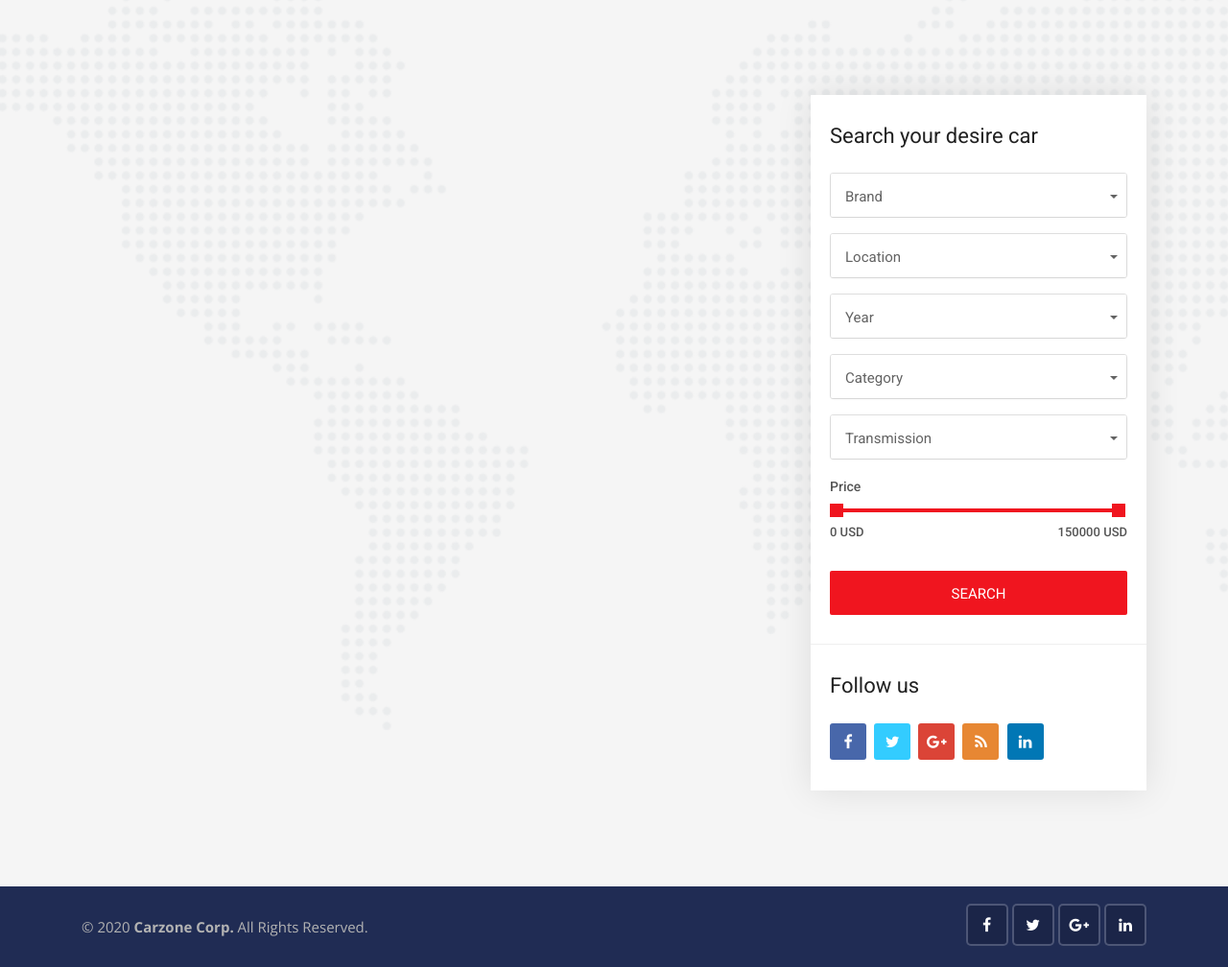
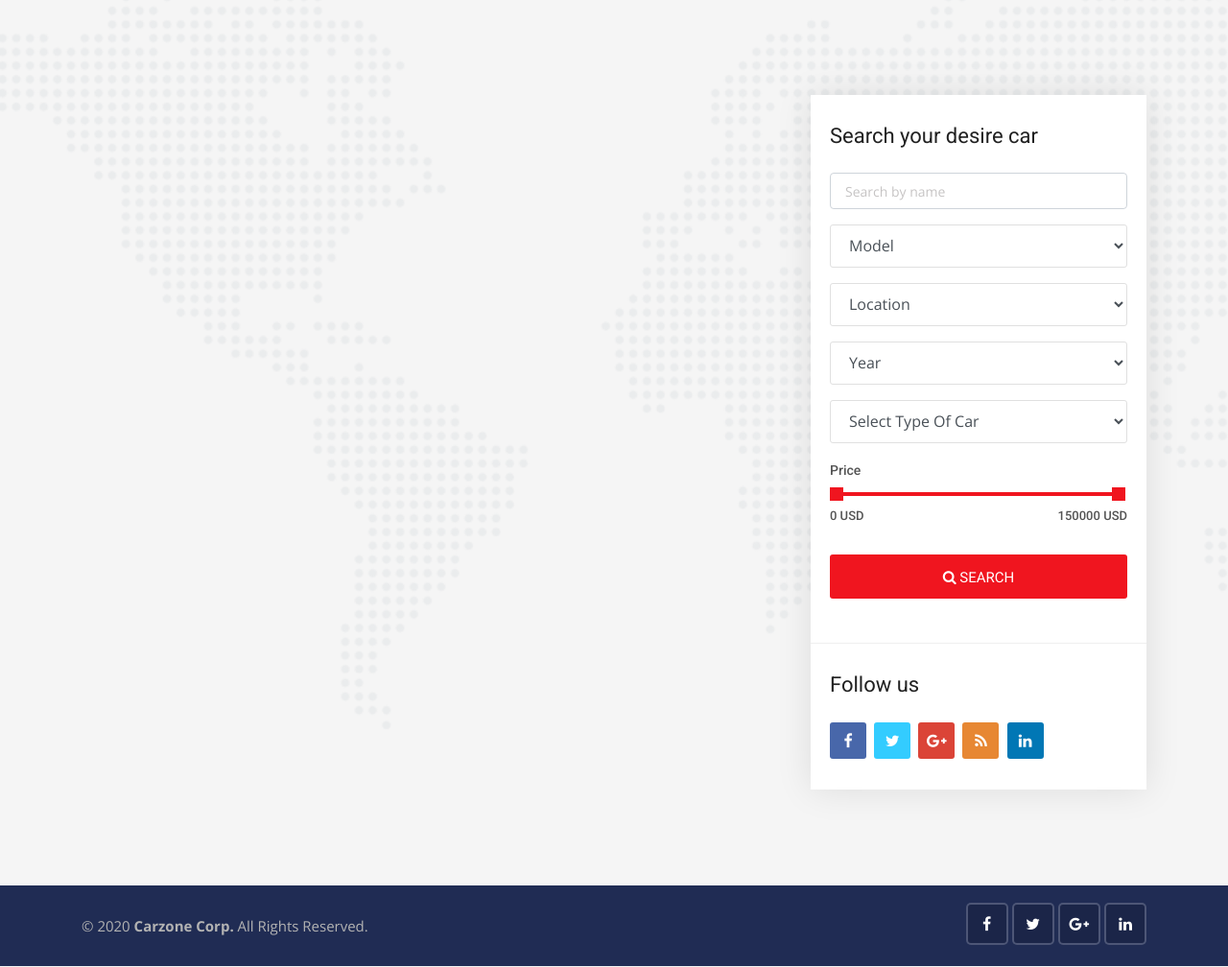
Before and after one commit to dilipksahu/Data_Science_Projects, a Django app: page /cars/ in a window 1280 px wide. Shown: the part 361-1369 px from the top of the page at 96% size. Run offline with Django 3.2, Linux system fonts and the light colour scheme; data that the repository does not hold is empty; some libraries are stand-ins or nearby versions.

Commit message:
car page and car_search page all  search functionality completed

```diff
--- a/CarZone-Django-Project/cars/views.py
+++ b/CarZone-Django-Project/cars/views.py
@@ -8,8 +8,17 @@ def cars(request):
     paginator = Paginator(cars, 4)
     page = request.GET.get('page')
     paged_cars = paginator.get_page(page)
+
+    model_search = Car.objects.values_list('model',flat=True).distinct()
+    city_search = Car.objects.values_list('city',flat=True).distinct()
+    year_search = Car.objects.values_list('year',flat=True).distinct()
+    body_style_search = Car.objects.values_list('body_style',flat=True).distinct()
     data = {
      'cars':paged_cars,
+     'model_search':model_search,
+     'city_search':city_search,
+     'year_search':year_search,
+     'body_style_search':body_style_search,
     }
     return render(request,'cars/cars.html',data)
 
@@ -22,16 +31,61 @@ def car_detail(request,id):
 
 def search(request):
     cars = Car.objects.order_by('-created_date')
-    if 'keyword' in request.GET:
-        keyword = request.GET['keyword']   # Storing website url keyword value on variable
+    model_search = Car.objects.values_list('model',flat=True).distinct()
+    city_search = Car.objects.values_list('city',flat=True).distinct()
+    year_search = Car.objects.values_list('year',flat=True).distinct()
+    body_style_search = Car.objects.values_list('body_style',flat=True).distinct()
+    transmission_search = Car.objects.values_list('transmission',flat=True).distinct()
+    color_search = Car.objects.values_list('color',flat=True).distinct()
+
+    if 'keyword' in request.GET:           # keyword in url path
+        keyword = request.GET['keyword']   # extract keyword value and store in variable keyword
         if keyword:
-            cars = cars.filter(description__icontains=keyword)  # check in car description
+            cars = cars.filter(description__icontains=keyword)  # check in car description and overide varible cars
 
     if 'model' in request.GET:
         model = request.GET['model']
         if model:
             cars = cars.filter(model__iexact=model)
+
+    if 'city' in request.GET:
+        city = request.GET['city']
+        if city:
+            cars = cars.filter(city__iexact=city)
+
+    if 'year' in request.GET:
+        year = request.GET['year']
+        if year:
+            cars = cars.filter(year__iexact=year)
+
+    if 'body_style' in request.GET:
+        body_style = request.GET['body_style']
+        if body_style:
+            cars = cars.filter(body_style__iexact=body_style)
+
+    if 'min_price' in request.GET:
+        min_price = request.GET['min_price']
+        max_price = request.GET['max_price']
+        if max_price:
+            cars = cars.filter(price__gte=min_price,price__lte=max_price)
+
+    if 'color' in request.GET:
+        color = request.GET['color']
+        if color:
+            cars = cars.filter(color__iexact=color)
+
+    if 'transmission' in request.GET:
+        transmission = request.GET['transmission']
+        if transmission:
+            cars = cars.filter(transmission__iexact=transmission)
+
     data = {
-        'cars':cars
+        'cars':cars,
+        'model_search':model_search,
+        'city_search':city_search,
+        'year_search':year_search,
+        'body_style_search':body_style_search,
+        'transmission_search':transmission_search,
+        'color_search':color_search,
     }
     return render(request,'cars/search.html',data)
--- a/CarZone-Django-Project/templates/cars/cars.html
+++ b/CarZone-Django-Project/templates/cars/cars.html
@@ -131,64 +131,53 @@
                     <!-- Advanced search start -->
                     <div class="widget advanced-search2">
                         <h3 class="sidebar-title">Search your desire car</h3>
-                        <form method="GET">
+                        <form action="{% url 'search' %}" method="">
                             <div class="form-group">
-                                <select class="selectpicker search-fields" name="brand">
-                                    <option>Brand</option>
-                                    <option>Any</option>
-                                    <option>New</option>
-                                    <option>Semi-New</option>
-                                    <option>Damaged</option>
-                                    <option>Used</option>
+                                <input type="text" name="keyword" placeholder="Search by name" class="form-control">
+                            </div>
+
+                            <div class="form-group">
+                                <select class="form-control search-fields" name="model">
+                                    <option selected="true" disabled="disabled">Model</option>
+                                    {% for model in model_search %}
+                                        <option value="{{model}}">{{model}}</option>
+                                    {% endfor %}
                                 </select>
                             </div>
                             <div class="form-group">
-                                <select class="selectpicker search-fields" name="location">
-                                    <option>Location</option>
-                                    <option>United States</option>
-                                    <option>United Kingdom</option>
-                                    <option>American Samoa</option>
-                                    <option>Belgium</option>
-                                    <option>Cameroon</option>
-                                    <option>Canada</option>
+                                <select class="form-control search-fields" name="city">
+                                    <option selected="true" disabled="disabled">Location</option>
+                                    {% for city in city_search %}
+                                        <option value="{{city}}">{{city}}</option>
+                                    {% endfor %}
                                 </select>
                             </div>
                             <div class="form-group">
-                                <select class="selectpicker search-fields" name="year">
-                                    <option>Year</option>
-                                    <option>2016</option>
-                                    <option>2017</option>
-                                    <option>2018</option>
-                                    <option>2019</option>
-                                    <option>2020</option>
+                                <select class="form-control search-fields" name="year">
+                                    <option selected="true" disabled="disabled">Year</option>
+                                    {% for year in year_search %}
+                                        <option value="{{year}}">{{year}}</option>
+                                    {% endfor %}
+
                                 </select>
                             </div>
                             <div class="form-group">
-                                <select class="selectpicker search-fields" name="category">
-                                    <option>Category</option>
-                                    <option>Luxury Car</option>
-                                    <option>Pickup Truck</option>
-                                    <option>Minivan</option>
-                                    <option>Truck</option>
-                                    <option>Sports Car</option>
-                                    <option>Wagon</option>
-                                </select>
-                            </div>
-                            <div class="form-group">
-                                <select class="selectpicker search-fields" name="transmission">
-                                    <option>Transmission</option>
-                                    <option>Automatic</option>
-                                    <option>Manual</option>
-                                    <option>Tiptronic</option>
+                                <select class="form-control search-fields" name="body_style">
+                                    <option selected="true" disabled="disabled">Select Type Of Car</option>
+                                    {% for body_style in body_style_search %}
+                                        <option value="{{body_style}}">{{body_style}}</option>
+                                    {% endfor %}
                                 </select>
                             </div>
                             <div class="range-slider clearfix">
-                                <label>Price</label>
-                                <div data-min="0" data-max="150000"  data-min-name="min_price" data-max-name="max_price" data-unit="USD" class="range-slider-ui ui-slider" aria-disabled="false"></div>
-                                <div class="clearfix"></div>
-                            </div>
-                            <div class="form-group mb-0">
-                                <button class="search-button btn">Search</button>
+                                            <label>Price</label>
+                                            <div data-min="0" data-max="150000"  data-min-name="min_price" data-max-name="max_price" data-unit="USD" class="range-slider-ui ui-slider" aria-disabled="false"></div>
+                                            <div class="clearfix"></div>
+                                        </div>
+                            <div class="form-group">
+                                <button class="btn btn-block button-theme btn-md">
+                                    <i class="fa fa-search"></i> Search
+                                </button>
                             </div>
                         </form>
                     </div>
```
Also changed, not shown: CarZone-Django-Project/CarZone/static/css/admin.css (added, +37 -0 lines), CarZone-Django-Project/templates/admin/base_site.html (added, +15 -0 lines), CarZone-Django-Project/templates/cars/search.html (+26 -26 lines).
